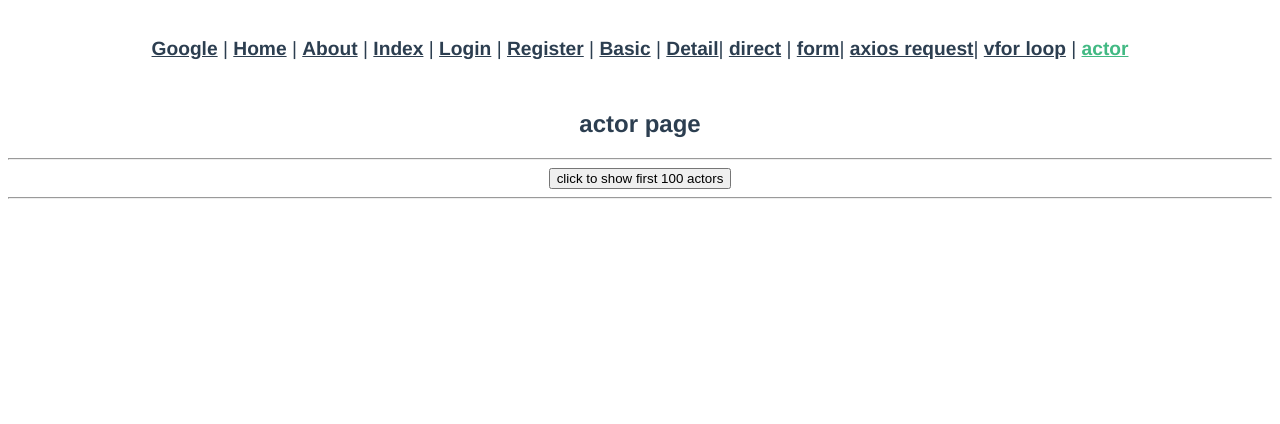
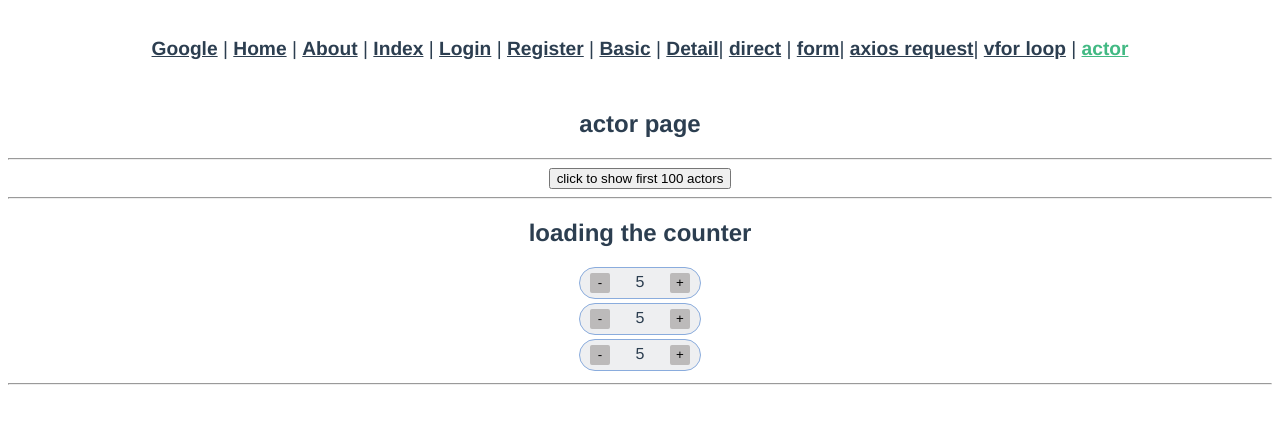
Before and after one commit to jydxh/vue_basic, a Vue app in the folder day02/demo/vue-project/: page /actor in a window 1280 px wide. Shown: the top 424 px of the page. Built offline with nearby package versions, Linux system fonts and the light colour scheme.

Commit message:
计数器自定义属性

```diff
--- /dev/null
+++ b/day02/demo/vue-project/src/components/Counter.vue
@@ -0,0 +1,47 @@
+<template>
+	<div class="counter">
+		<button @click="count - 1 < min ? count : count--" :disabled="count == min">-</button>
+		<span>{{ count }}</span>
+		<button @click="count + 1 > max ? count : count++" :disabled="count == max">+</button>
+	</div>
+</template>
+
+<script>
+	export default {
+		//声明自定义属性 min max
+
+		props: {
+			min: { type: Number, default: -10 },
+			max: { type: Number, default: 10 },
+		},
+		data() {
+			return {
+				count: 5,
+			};
+		},
+	};
+</script>
+
+<style lang="scss" scoped>
+	.counter {
+		display: inline-block;
+		padding: 5px 10px;
+		border: 1px solid rgb(138, 172, 221);
+		background-color: rgb(238, 239, 241);
+		overflow: hidden;
+		border-radius: 40px;
+		> button {
+			width: 20px;
+			height: 20px;
+			background-color: rgb(188, 186, 186);
+			outline: none;
+			border: none;
+			margin: 0 auto;
+			border-radius: 2px;
+		}
+		span {
+			display: inline-block;
+			width: 60px;
+		}
+	}
+</style>
--- a/day02/demo/vue-project/src/views/Actor.vue
+++ b/day02/demo/vue-project/src/views/Actor.vue
@@ -3,6 +3,14 @@
 		<h2>actor page</h2>
 		<hr />
 		<button @click="showActors">click to show first 100 actors</button>
+		<hr />
+		<h2>loading the counter</h2>
+		<counter :min="0" :max="10"></counter>
+		<br />
+		<counter :min="0" :max="20"></counter>
+		<br />
+
+		<counter></counter>
 		<hr />
 		<!-- <div class="box">
 			<div class="card" v-for="item in actor" :key="item.id">
@@ -17,12 +25,13 @@
 </template>
 
 <script>
+	import Counter from "../components/Counter.vue";
 	import Person from "../components/Person.vue"; // 引入子组件 person
 	import Myaxios from "../http/Myaxios";
 
 	export default {
 		// components 用于指明当前组件中 需要用哪些子组件
-		components: { Person },
+		components: { Person, Counter },
 		data() {
 			return {
 				actor: [],
```
